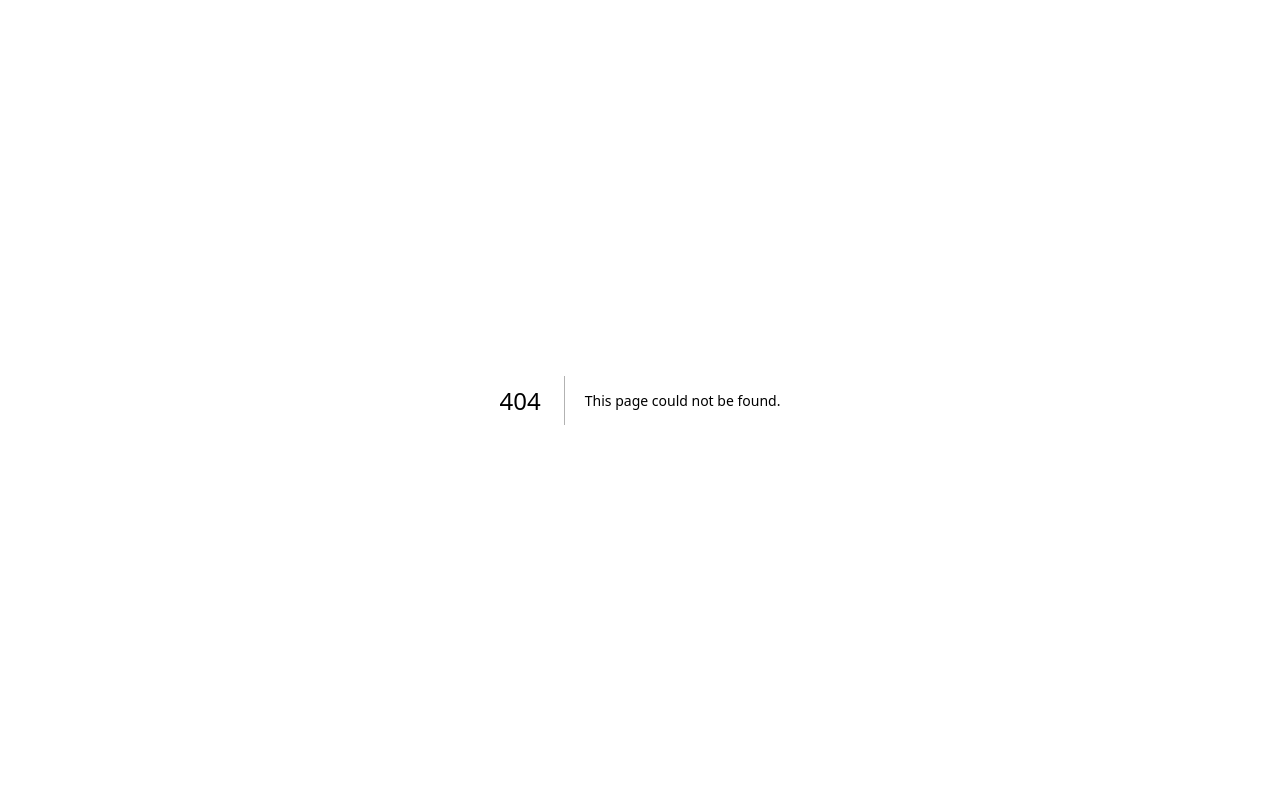
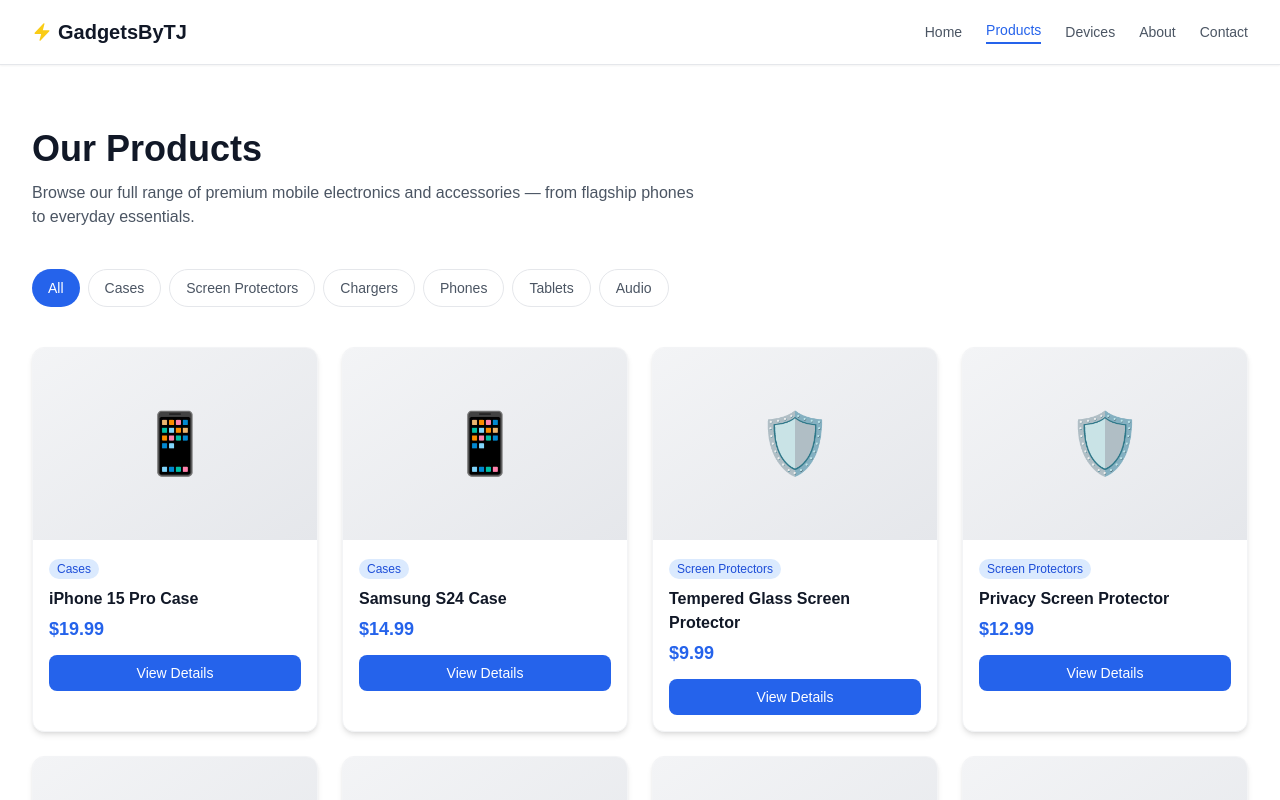
Before and after one commit to mrglasswillbreak/GadgetsByTJ, a Next.js app: page /products in a window 1280 px wide. Before the commit this address had no page. Shown: the top 800 px of the page. Built offline with nearby package versions, Linux system fonts and the light colour scheme.

Commit message:
feat(products): build products listing page with category filter and animated cards
Co-authored-by: mrglasswillbreak <258516654+mrglasswillbreak@users.noreply.github.com>

```diff
--- /dev/null
+++ b/src/app/(public)/products/page.tsx
@@ -0,0 +1,32 @@
+import CategoryFilter from '@/components/public/CategoryFilter';
+
+const products = [
+  { id: 1, name: 'iPhone 15 Pro Case', price: '$19.99', category: 'Cases', slug: 'iphone-15-pro-case', emoji: '📱' },
+  { id: 2, name: 'Samsung S24 Case', price: '$14.99', category: 'Cases', slug: 'samsung-s24-case', emoji: '📱' },
+  { id: 3, name: 'Tempered Glass Screen Protector', price: '$9.99', category: 'Screen Protectors', slug: 'tempered-glass-screen-protector', emoji: '🛡️' },
+  { id: 4, name: 'Privacy Screen Protector', price: '$12.99', category: 'Screen Protectors', slug: 'privacy-screen-protector', emoji: '🛡️' },
+  { id: 5, name: 'USB-C Fast Charger 65W', price: '$29.99', category: 'Chargers', slug: 'usbc-fast-charger-65w', emoji: '⚡' },
+  { id: 6, name: 'MagSafe Wireless Charger', price: '$39.99', category: 'Chargers', slug: 'magsafe-wireless-charger', emoji: '⚡' },
+  { id: 7, name: 'iPhone 15 Pro', price: '$999.99', category: 'Phones', slug: 'iphone-15-pro', emoji: '📲' },
+  { id: 8, name: 'Samsung Galaxy S24', price: '$799.99', category: 'Phones', slug: 'samsung-galaxy-s24', emoji: '📲' },
+  { id: 9, name: 'iPad Air 5th Gen', price: '$599.99', category: 'Tablets', slug: 'ipad-air-5th-gen', emoji: '💻' },
+  { id: 10, name: 'AirPods Pro 2nd Gen', price: '$249.99', category: 'Audio', slug: 'airpods-pro-2nd-gen', emoji: '🎧' },
+  { id: 11, name: 'Samsung Galaxy Buds2', price: '$149.99', category: 'Audio', slug: 'samsung-galaxy-buds2', emoji: '🎧' },
+  { id: 12, name: 'Samsung Galaxy Tab S9', price: '$699.99', category: 'Tablets', slug: 'samsung-galaxy-tab-s9', emoji: '💻' },
+];
+
+const categories = [...new Set(products.map((p) => p.category))];
+
+export default function ProductsPage() {
+  return (
+    <div className="max-w-7xl mx-auto px-4 sm:px-6 lg:px-8 py-16">
+      <div className="mb-10">
+        <h1 className="text-3xl sm:text-4xl font-bold text-gray-900 mb-3">Our Products</h1>
+        <p className="text-gray-600 max-w-2xl">
+          Browse our full range of premium mobile electronics and accessories — from flagship phones to everyday essentials.
+        </p>
+      </div>
+      <CategoryFilter products={products} categories={categories} />
+    </div>
+  );
+}
--- /dev/null
+++ b/src/components/public/CategoryFilter.tsx
@@ -0,0 +1,58 @@
+'use client';
+import { useState } from 'react';
+import { motion } from 'framer-motion';
+import ProductCard from './ProductCard';
+
+interface Product {
+  id: number;
+  name: string;
+  price: string;
+  category: string;
+  slug: string;
+  emoji: string;
+}
+
+interface CategoryFilterProps {
+  products: Product[];
+  categories: string[];
+}
+
+export default function CategoryFilter({ products, categories }: CategoryFilterProps) {
+  const [selected, setSelected] = useState('All');
+
+  const filtered = selected === 'All' ? products : products.filter((p) => p.category === selected);
+
+  return (
+    <div>
+      <div className="flex gap-2 overflow-x-auto pb-2 mb-8 scrollbar-hide">
+        {['All', ...categories].map((cat) => (
+          <button
+            key={cat}
+            onClick={() => setSelected(cat)}
+            className={`px-4 py-2 rounded-full text-sm font-medium whitespace-nowrap transition-colors ${
+              selected === cat
+                ? 'bg-blue-600 text-white'
+                : 'bg-white text-gray-600 border border-gray-200 hover:border-blue-300 hover:text-blue-600'
+            }`}
+          >
+            {cat}
+          </button>
+        ))}
+      </div>
+      <motion.div
+        key={selected}
+        initial="hidden"
+        animate="visible"
+        variants={{
+          hidden: {},
+          visible: { transition: { staggerChildren: 0.08 } },
+        }}
+        className="grid grid-cols-1 sm:grid-cols-2 lg:grid-cols-3 xl:grid-cols-4 gap-6"
+      >
+        {filtered.map((product) => (
+          <ProductCard key={product.id} {...product} />
+        ))}
+      </motion.div>
+    </div>
+  );
+}
--- /dev/null
+++ b/src/components/public/ProductCard.tsx
@@ -0,0 +1,40 @@
+'use client';
+import Link from 'next/link';
+import { motion } from 'framer-motion';
+import { fadeInUp } from '@/components/animations';
+
+interface ProductCardProps {
+  name: string;
+  price: string;
+  category: string;
+  slug: string;
+  emoji: string;
+}
+
+export default function ProductCard({ name, price, category, slug, emoji }: ProductCardProps) {
+  return (
+    <motion.div
+      variants={fadeInUp}
+      whileHover={{ y: -4, boxShadow: '0 20px 40px rgba(0,0,0,0.1)' }}
+      whileTap={{ scale: 0.98 }}
+      className="bg-white rounded-xl shadow-md overflow-hidden border border-gray-100"
+    >
+      <div className="bg-gradient-to-br from-gray-100 to-gray-200 h-48 flex items-center justify-center text-6xl">
+        {emoji}
+      </div>
+      <div className="p-4">
+        <span className="inline-block bg-blue-100 text-blue-700 text-xs font-medium px-2 py-0.5 rounded-full mb-2">
+          {category}
+        </span>
+        <h3 className="font-semibold text-gray-900 mb-1 line-clamp-2">{name}</h3>
+        <p className="text-blue-600 font-bold text-lg mb-3">{price}</p>
+        <Link
+          href={`/products/${slug}`}
+          className="block w-full text-center bg-blue-600 text-white text-sm font-medium py-2 rounded-lg hover:bg-blue-700 transition-colors"
+        >
+          View Details
+        </Link>
+      </div>
+    </motion.div>
+  );
+}
```
